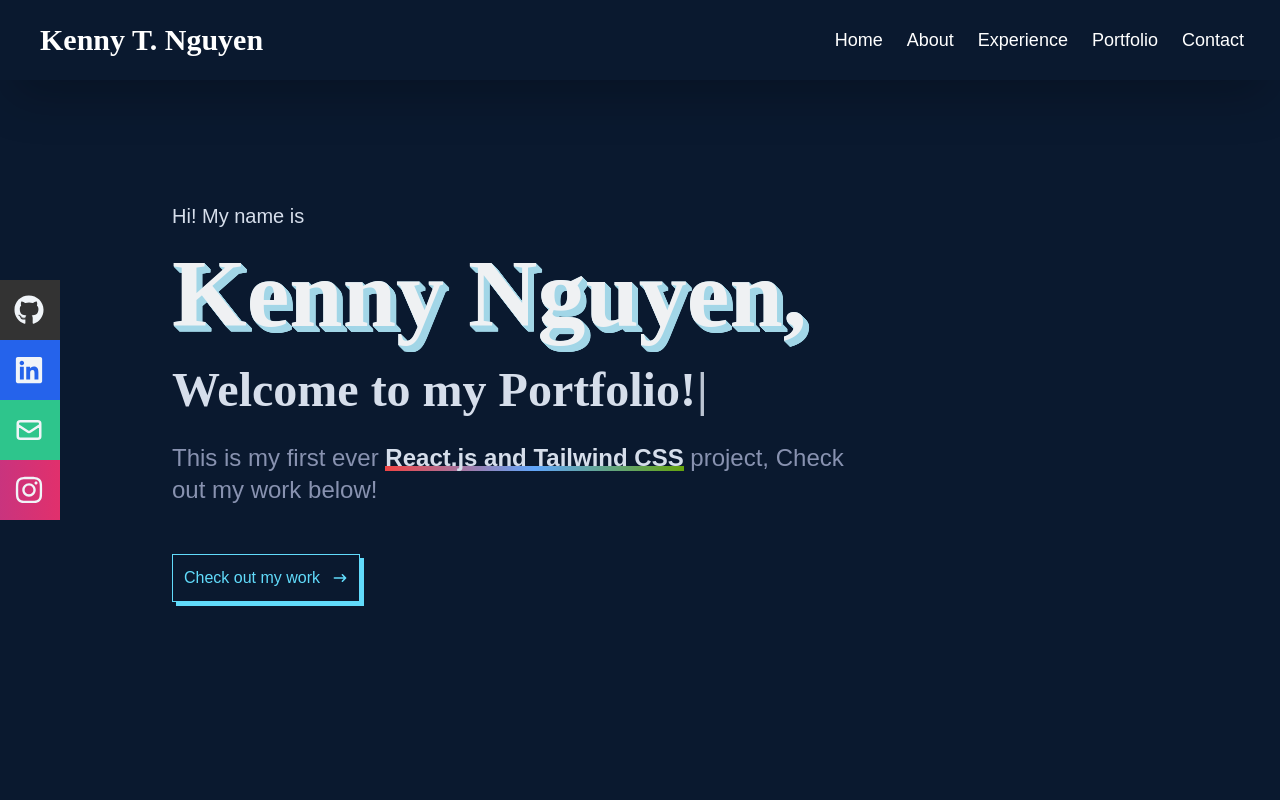
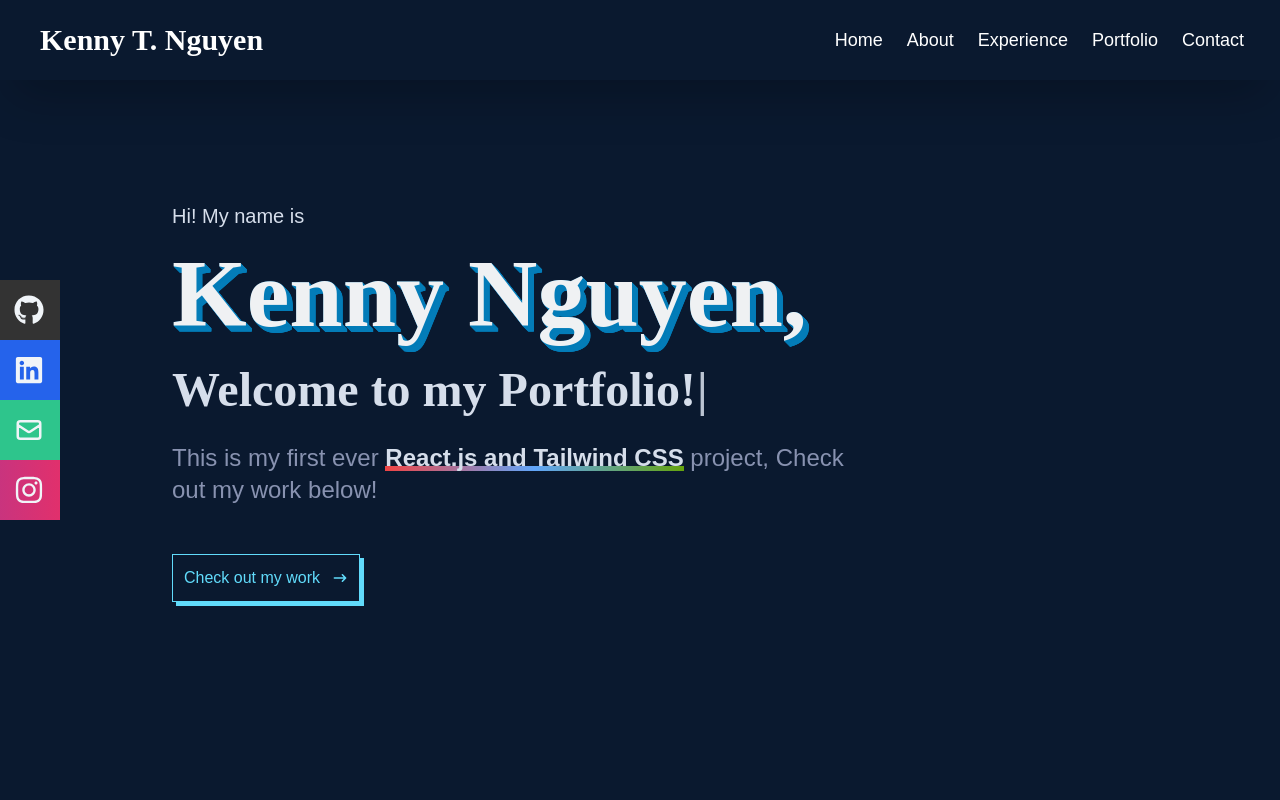
Before and after one commit to knytnguyen/portfolio, a React (Create React App) app: page / in a window 1280 px wide. Shown: the top 800 px of the page. Built offline with nearby package versions, Linux system fonts and the light colour scheme.

Commit message:
Adjusted CSS colors for name in Home component

```diff
--- a/src/index.css
+++ b/src/index.css
@@ -18,7 +18,7 @@
       font-family: 'Roboto Slab', serif;
     }
     h2 {
-      --shadow: #A2D6E7;
+      --shadow: #037cb8;
       font-family: 'Lora', serif;
       text-shadow:
       6px 6px var(--shadow),
@@ -47,6 +47,22 @@
       0.25px 0.25px var(--shadow);;
     }
     h3 {
+      color: #FFFFFF;
       font-family: 'Lora', serif;
     }
 }
+
+/* Custom scrollbar styles */
+::-webkit-scrollbar {
+  width: 5px; /* Adjust the width of the scrollbar */
+  background-color: #0A192F; /* Scrollbar track color */
+}
+
+::-webkit-scrollbar-thumb {
+  background-color: #EFF1F3; /* Scrollbar handle color */
+  border-radius: 10px; /* Add some rounding to the scroller handle */
+}
+
+::-webkit-scrollbar-thumb:hover {
+  background-color: #d3d3d3; /* Slightly different color when hovering over the scroller */
+}
```
